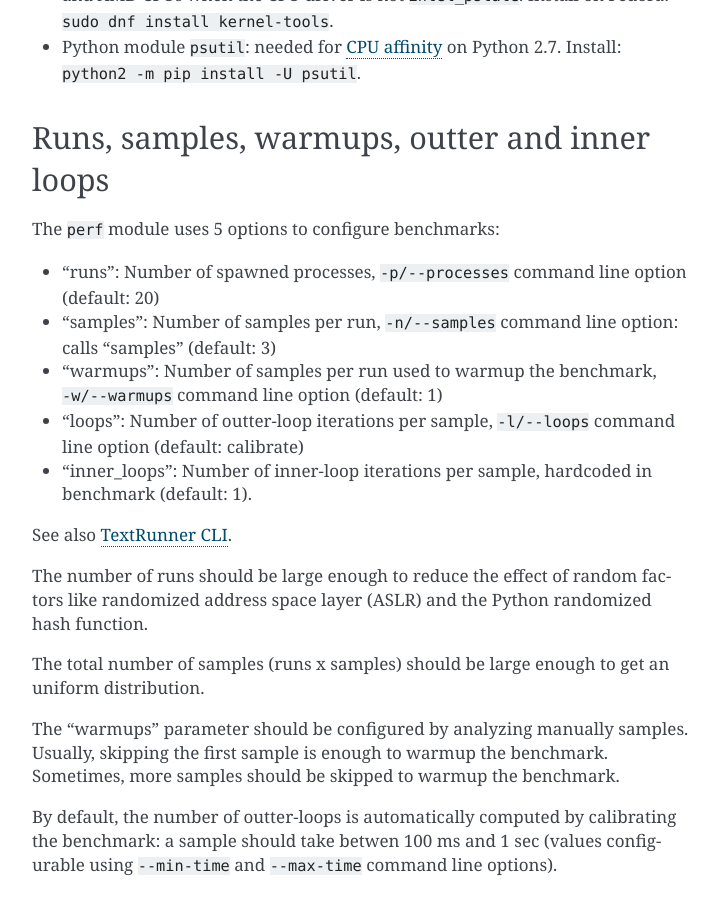
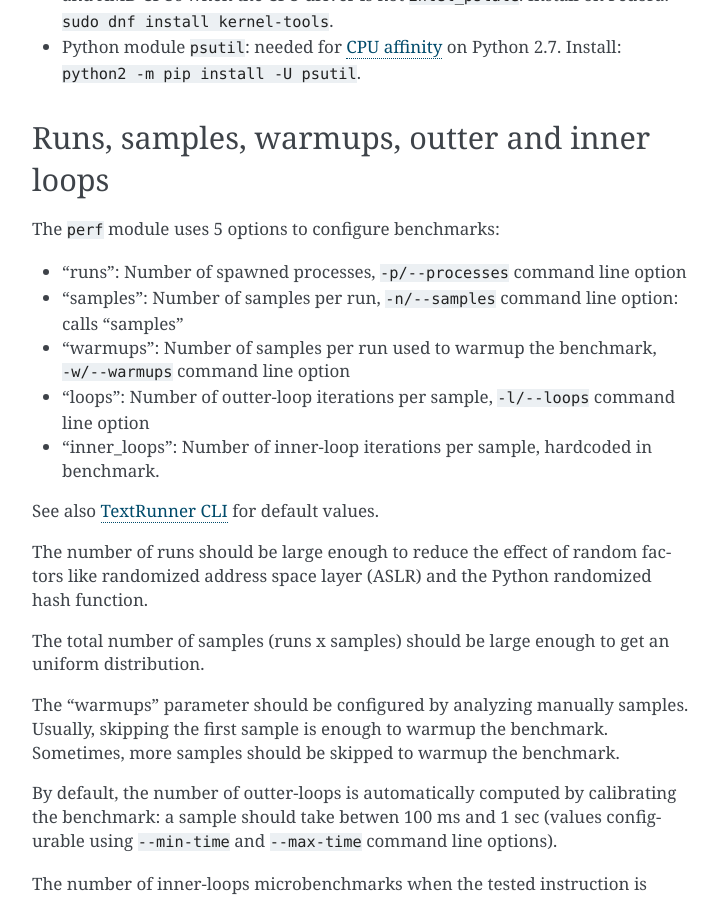
Before and after one commit to psf/pyperf, a Sphinx documentation site: the page built from doc/perf.rst, in a window 1280 px wide and 900 px high, scrolled down 562 px. Shown: the whole window, without its empty margins (388-1106 px from the left). Built offline with Sphinx 7.4.7, drawn with Linux system fonts in a browser that asks for light colours.

Commit message:
PyPy: use only 5 processes (instead of 20)

```diff
--- a/doc/perf.rst
+++ b/doc/perf.rst
@@ -39,17 +39,16 @@
 The ``perf`` module uses 5 options to configure benchmarks:
 
 * "runs": Number of spawned processes, ``-p/--processes`` command line option
-  (default: 20)
 * "samples": Number of samples per run,  ``-n/--samples`` command line option:
-  calls "samples" (default: 3)
+  calls "samples"
 * "warmups": Number of samples per run used to warmup the benchmark,
-  ``-w/--warmups`` command line option (default: 1)
+  ``-w/--warmups`` command line option
 * "loops": Number of outter-loop iterations per sample,  ``-l/--loops`` command
-  line option (default: calibrate)
+  line option
 * "inner_loops": Number of inner-loop iterations per sample, hardcoded in
-  benchmark (default: 1).
+  benchmark.
 
-See also :ref:`TextRunner CLI <textrunner_cli>`.
+See also :ref:`TextRunner CLI <textrunner_cli>` for default values.
 
 The number of runs should be large enough to reduce the effect of random
 factors like randomized address space layer (ASLR) and the Python randomized
--- a/doc/text_runner.rst
+++ b/doc/text_runner.rst
@@ -18,8 +18,8 @@
     [-w WARMUPS/--warmups=WARMUPS]
     [--min-time=MIN_TIME]
 
-Default: 20 processes, 3 samples per process (total: 60 samples), and 1 warmup
-(10 on PyPy).
+Default: 20 processes (5 on PyPy), 3 samples per process (total: 60 samples),
+and 1 warmup (10 on PyPy).
 
 * ``--rigorous``: Spend longer running tests to get more accurate results.
   Multiply the number of ``PROCESSES`` by 2. Default: 40 processes and 3
@@ -28,7 +28,7 @@
   2 and multiply the number of ``SAMPLES`` by 2/3 (0.6). Default: 10 processes
   and 2 samples per process (total: 20 samples).
 * ``PROCESSES``: number of processes used to run the benchmark
-  (default: ``20``)
+  (default: ``20``, or ``5`` on PyPy)
 * ``SAMPLES``: number of samples per process
   (default: ``3``)
 * ``WARMUPS``: the number of ignored samples used to warmup to benchmark
```
Also changed, not shown: 1 other file.
